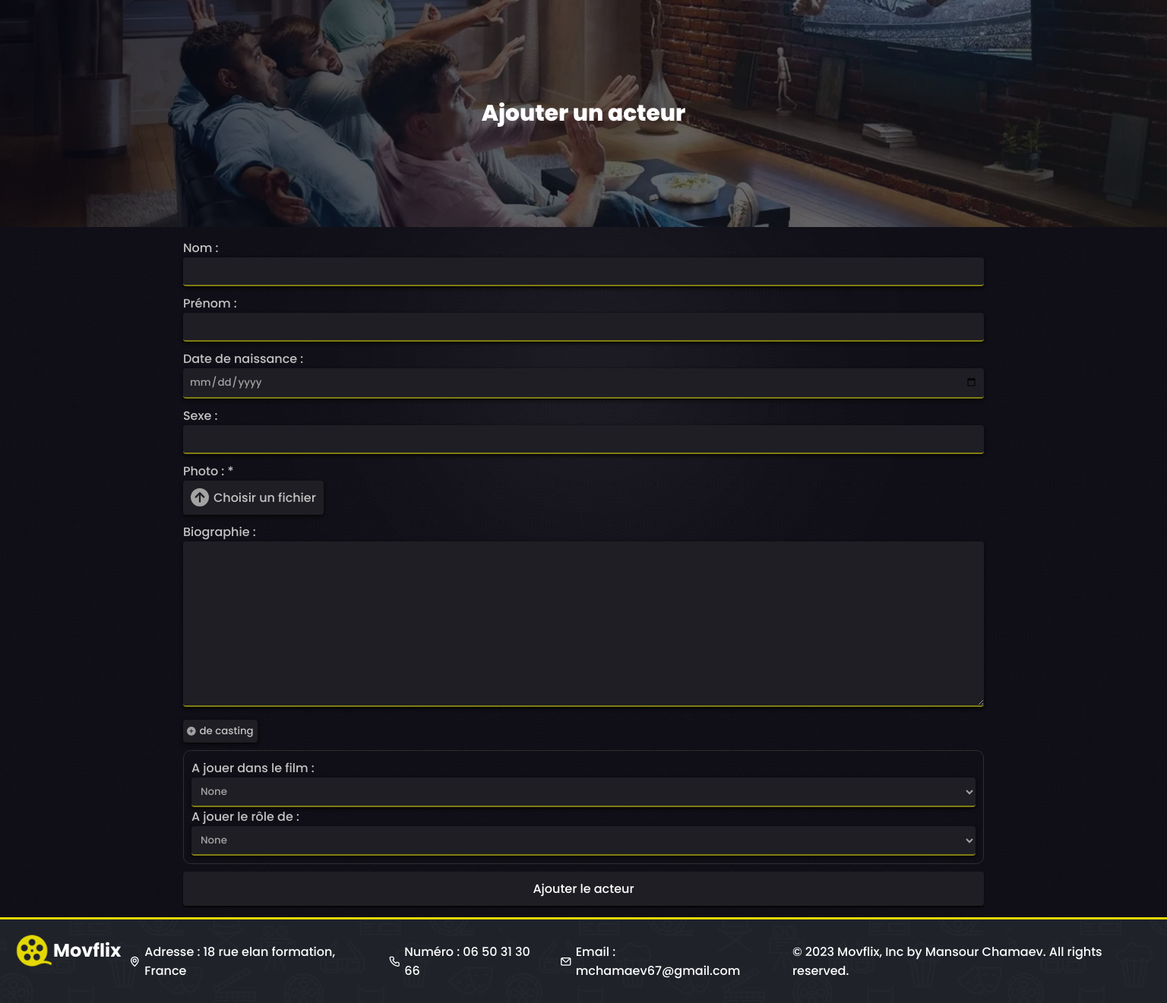
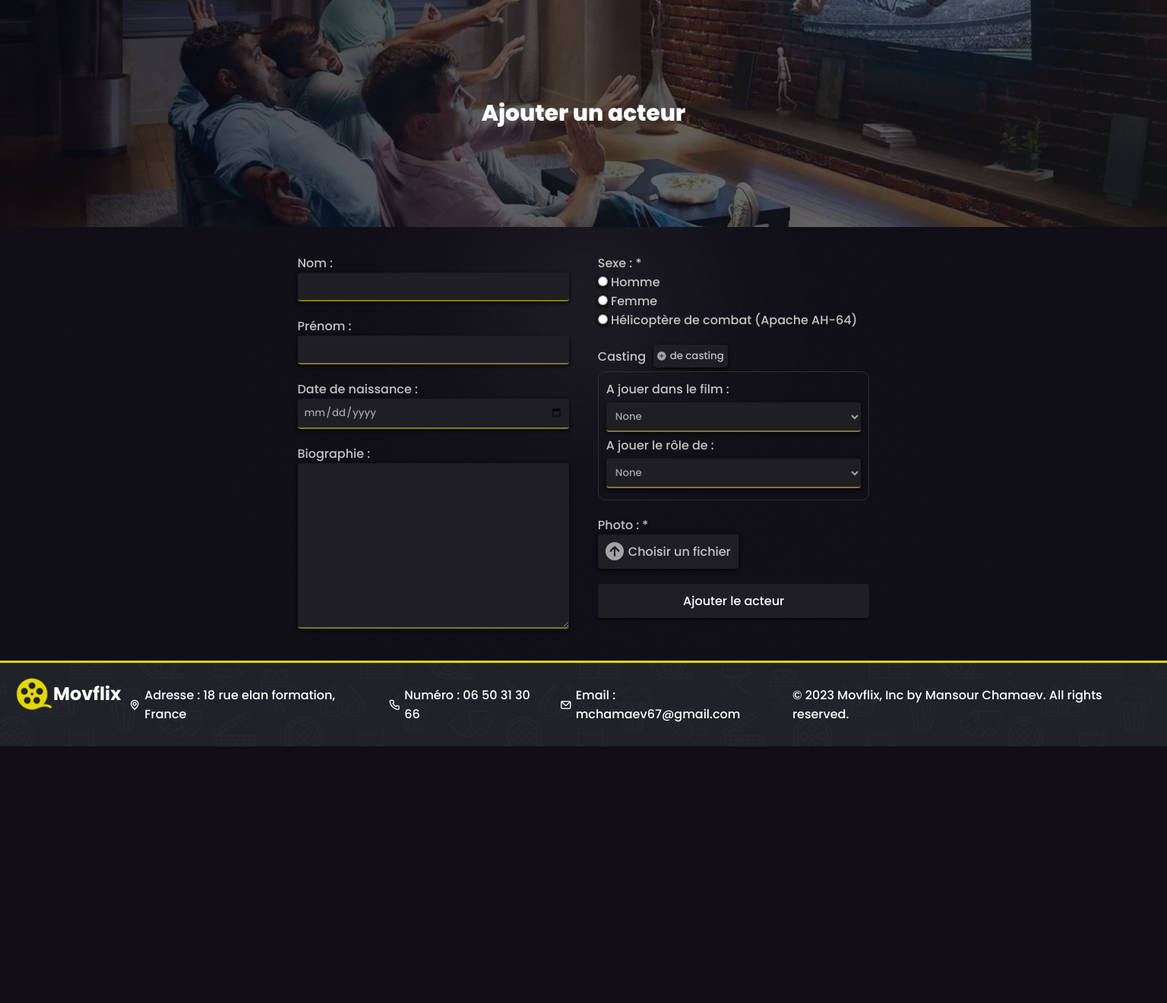
Before and after one commit to euroR67/SQL, a PHP site: template SQL Cinéma/view/ajouterActeur.php in a window 1536 px wide. Shown: the part 103-1424 px from the top of the page at 76% size. After the commit the page ends 1086 px from the top, so only its background shows below. Run offline with PHP 8.4, Linux system fonts and the light colour scheme; the template is opened without the code that fills it, so the values that code supplies are empty; some web fonts are replaced.

Commit message:
finition du CSS toute version comprise

```diff
--- a/SQL Cinéma/public/css/style.css
+++ b/SQL Cinéma/public/css/style.css
@@ -450,6 +450,7 @@ nav ul li a {
 .card img {
     width: 130px; /* Assurer que l'image ne dépasse pas la largeur de la balise <a> */
     height: 100%; /* La hauteur s'ajustera automatiquement pour maintenir les proportions */
+    border-radius: 10px;
 }
 
 .card .titre-date p {
@@ -677,11 +678,8 @@ nav ul li a {
     text-align: center;
 }
 
-form {
-    display: flex;
-    flex-direction: column;
-    gap: 10px;
-    margin-block: 15px;
+.form-separation p, .form-separation2 p{
+    margin-block: 10px;
 }
 
 form select , input , textarea{
@@ -716,6 +714,7 @@ form label , p{
     color: #c4c4c4;
     transition: background-color 0.3s, color 0.3s;
     box-shadow: 0px 2px 5px #050505;
+    margin-bottom: 20px;
 }
 
 .upload , .add_role{
@@ -750,6 +749,10 @@ form label , p{
     background-color: #2c2c2c;
 }
 
+.cast-div {
+    position: relative;
+}
+
 .addBtn {
     display: flex;
     align-items: center;
@@ -762,7 +765,13 @@ form label , p{
     color: #c4c4c4;
     transition: background-color 0.3s, color 0.3s;
     box-shadow: 0px 2px 5px #050505;
-    margin-bottom: 5px;
+}
+
+.add_casting {
+    align-items : center;
+    display: flex;
+    gap: 10px;
+    margin-top: 10px;
 }
 
 .casting {
@@ -778,6 +787,18 @@ select option {
 
 .ctrl {
     font-size: 0.70rem;
+}
+
+.form-element p {
+    margin-block: 15px;
+}
+
+.form-element p:last-child {
+    text-align: center;
+}
+
+.form-element p:last-child input {
+    width: fit-content;
 }
 
 /* =================== fin AJOUTFILM.PHP =================== */
@@ -933,6 +954,12 @@ footer {
 
 /* =================== VERSION DESKTOP BREAKPOINT =================== */
 @media screen and (min-width: 1200px) {
+    /* Début formulaire d'ajout version desktop */
+    form {
+        width: 40%;
+    }
+    /* Fin formulaire d'ajout */
+
     /* =================== DEBUT NAVIGATION desktop version =================== */
     .logo_burger,
     .logo_burger div,
@@ -1141,6 +1168,9 @@ footer {
 }
 
 @media screen and (min-width: 1500px) {
+    form {
+        width: 50%;
+    }
     .personne-container {
         grid-template-columns: repeat(4, 1fr);
         width: 80%;
@@ -1149,6 +1179,45 @@ footer {
 
     .card {
         min-width: 300px;
+    }
+
+    .separation-container {
+        display: flex;
+        flex-direction: row;
+        justify-content: center;
+        gap: 5%;
+    }
+    .form-separation p, .form-separation2 p{
+        margin-block:20px;
+    }
+
+    .form-separation , .form-separation2 {
+        width: 100%;
+    }
+
+    .casting {
+        margin-block: 5px!important;
+    }
+
+    .casting select {
+        margin-block: 5px;
+    }
+
+    .form-element {
+        width: 60%;
+        margin: auto;
+    }
+
+    .form-element p {
+        margin-block: 15px;
+    }
+
+    .form-element p:last-child {
+        text-align: center;
+    }
+
+    .form-element p:last-child input {
+        width: fit-content;
     }
 }
 
--- a/SQL Cinéma/view/ajoutGenre.php
+++ b/SQL Cinéma/view/ajoutGenre.php
@@ -19,6 +19,7 @@
     </div>
     <div class="add-container">
         <form action="index.php?action=ajouterGenre" method="post" enctype="multipart/form-data">
+            <div class="form-element">
                 <p>
                     <label>
                         Genre :
@@ -40,6 +41,7 @@
                 <p>
                     <input class="ajouter" type="submit" name="submit" value="Ajouter le genre">
                 </p>
+            </div>
         </form>
     </div>
 
--- a/SQL Cinéma/view/ajoutRealisateur.php
+++ b/SQL Cinéma/view/ajoutRealisateur.php
@@ -15,6 +15,7 @@
     </div>
     <div class="add-container">
         <form action="index.php?action=ajouterRealisateur" method="post" enctype="multipart/form-data">
+            <div class="form-element">
                 <p>
                     <label>
                         Nom : *
@@ -42,7 +43,7 @@
                         <input type="radio" name="sexe" value="Femme" required> Femme
                     </label><br>
                     <label>
-                    <input type="radio" name="sexe" value="Hélicoptère de combat" required> Hélicoptère de combat (Apache AH-4A)
+                        <input type="radio" name="sexe" value="Hélicoptère de combat" required> Hélicoptère de combat (Apache AH-64)
                     </label>
                 </p>
                 <p>Photo : *
@@ -66,6 +67,7 @@
                 <p>
                     <input class="ajouter" type="submit" name="submit" value="Ajouter le réalisateur">
                 </p>
+            </div>
         </form>
     </div>
 
--- a/SQL Cinéma/view/ajouterActeur.php
+++ b/SQL Cinéma/view/ajouterActeur.php
@@ -10,6 +10,8 @@
     </div>
     <div class="add-container">
         <form action="index.php?action=ajouterActeur" method="post" enctype="multipart/form-data">
+            <div class="separation-container">
+                <div class="form-separation">
                     <p>
                         <label>
                             Nom :
@@ -30,33 +32,34 @@
                     </p>
                     <p>
                         <label>
-                    Sexe :
-                    <input type="text" name="sexe" required>
-                </label>
-            </p>
-            <p>Photo : *
-                <label class="custom-file-upload">
-                    <input type="file" name="photo" class="file" onchange="updateFileName(this)" required>
-                    <svg class="upload" xmlns="http://www.w3.org/2000/svg" height="1.5em" viewBox="0 0 512 512">
-                        <style>svg{fill:#a3a3a3}</style>
-                        <path d="M256 512A256 256 0 1 0 256 0a256 256 0 1 0 0 512zM385 231c9.4 9.4 9.4 24.6 0 33.9s-24.6 9.4-33.9 0l-71-71V376c0 13.3-10.7 24-24 24s-24-10.7-24-24V193.9l-71 71c-9.4 9.4-24.6 9.4-33.9 0s-9.4-24.6 0-33.9L239 119c9.4-9.4 24.6-9.4 33.9 0L385 231z"/>
-                    </svg>
-                    <span>Choisir un fichier</span>
-                </label>
-                <span id="file-name"></span>
-            </p>
-            <p>
-                <label>
                             Biographie :
                             <textarea name="biographie" cols="30" rows="10" required></textarea>
                         </label>
                     </p>
+                </div>
+                <div class="form-separation2">
+                    <p class="sexe">
+                            Sexe : *<br>
+                            <label>
+                                <input type="radio" name="sexe" value="Homme" required> Homme
+                            </label><br>
+                            <label>
+                                <input type="radio" name="sexe" value="Femme" required> Femme
+                            </label><br>
+                            <label>
+                                <input type="radio" name="sexe" value="Hélicoptère de combat" required> Hélicoptère de combat (Apache AH-64)
+                            </label>
+                        </p>
                     <div class="cast-div">
+                        <div class="add_casting">
+                        <label for="">Casting</label>
                             <button type="button" class="addBtn">
                                 <svg class="add_role" xmlns="http://www.w3.org/2000/svg" height="0.875em" viewBox="0 0 512 512">
                                     <style>svg{fill:#a3a3a3}</style>
                                     <path d="M256 512A256 256 0 1 0 256 0a256 256 0 1 0 0 512zM232 344V280H168c-13.3 0-24-10.7-24-24s10.7-24 24-24h64V168c0-13.3 10.7-24 24-24s24 10.7 24 24v64h64c13.3 0 24 10.7 24 24s-10.7 24-24 24H280v64c0 13.3-10.7 24-24 24s-24-10.7-24-24z"/>
-                </svg> de casting</button>
+                                </svg> de casting
+                            </button>
+                        </div>
                         <p class="casting">
                             <label>
                                 A jouer dans le film :
@@ -78,9 +81,22 @@
                             </label>
                         </p>
                     </div>
+                    <p>Photo : *
+                        <label class="custom-file-upload">
+                            <input type="file" name="photo" class="file" onchange="updateFileName(this)" required>
+                            <svg class="upload" xmlns="http://www.w3.org/2000/svg" height="1.5em" viewBox="0 0 512 512">
+                                <style>svg{fill:#a3a3a3}</style>
+                                <path d="M256 512A256 256 0 1 0 256 0a256 256 0 1 0 0 512zM385 231c9.4 9.4 9.4 24.6 0 33.9s-24.6 9.4-33.9 0l-71-71V376c0 13.3-10.7 24-24 24s-24-10.7-24-24V193.9l-71 71c-9.4 9.4-24.6 9.4-33.9 0s-9.4-24.6 0-33.9L239 119c9.4-9.4 24.6-9.4 33.9 0L385 231z"/>
+                            </svg>
+                            <span>Choisir un fichier</span>
+                        </label>
+                        <span id="file-name"></span>
+                    </p>
                     <p>
                         <input class="ajouter" type="submit" name="submit" value="Ajouter le acteur">
                     </p>
+                </div>
+            </div>
         </form>
     </div>
 
```
Also changed, not shown: SQL Cinéma/view/ajoutFilm.php (+25 -16 lines), SQL Cinéma/view/ajoutRole.php (+12 -1 lines), SQL Cinéma/view/films.php (+4 -3 lines). Lines whose indentation alone changed are shown as unchanged.
